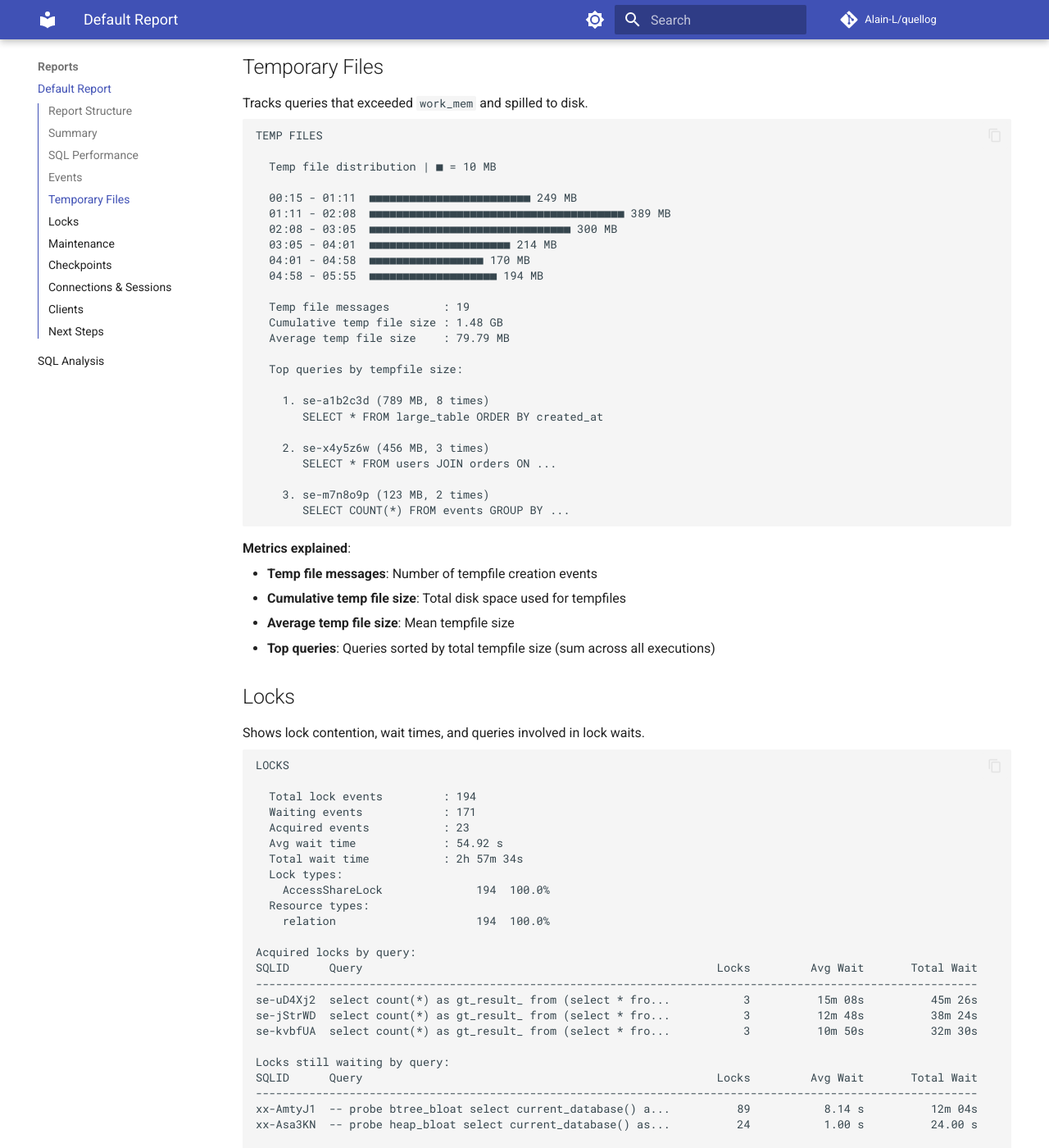
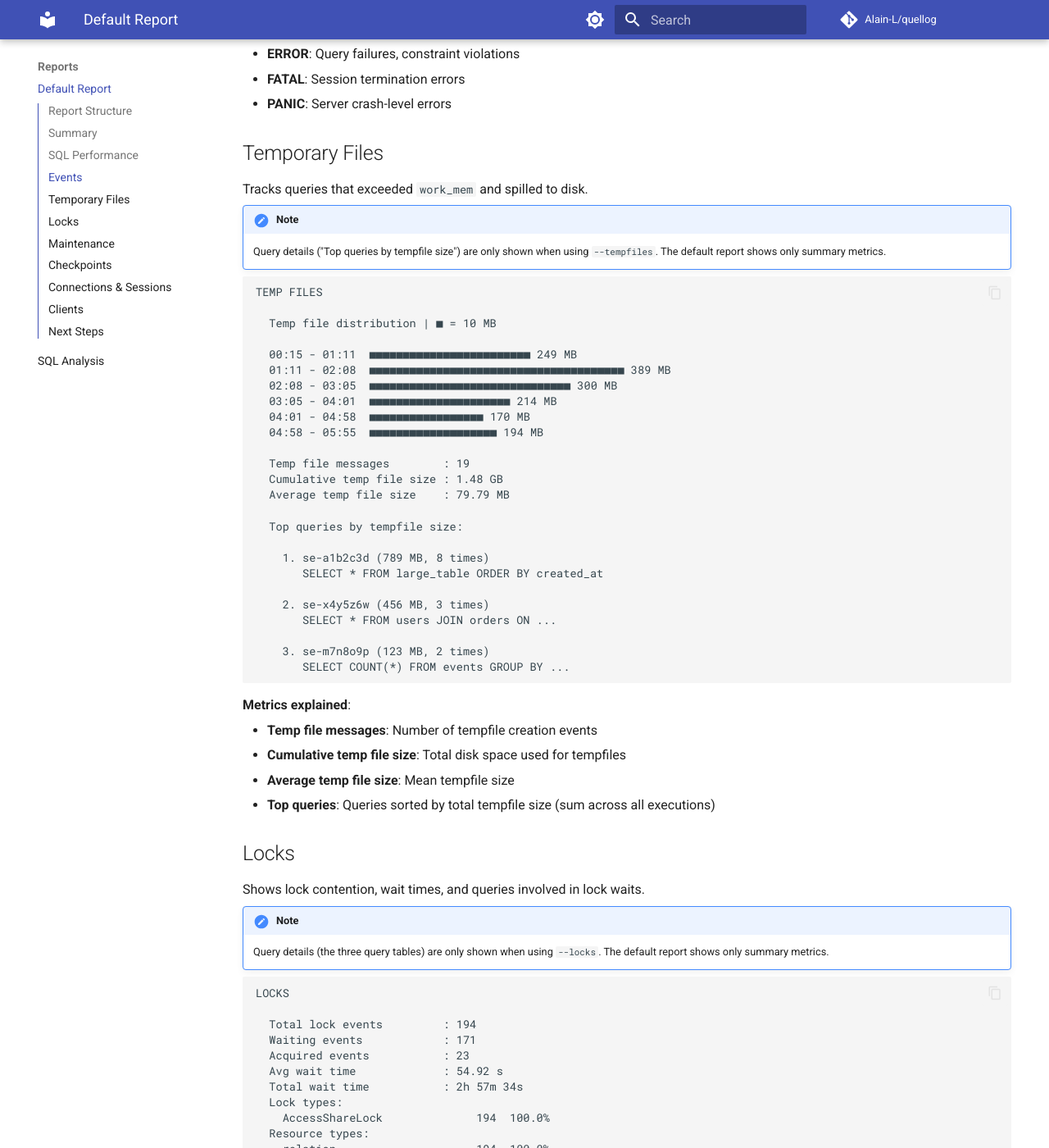
Before and after one commit to Alain-L/quellog, an MkDocs documentation site: the page built from docs/default-report.md, in a window 1280 px wide and 1400 px high, scrolled down 2528 px. Shown: the whole window at 82% size. Built offline with MkDocs 1.6.1 and Material for MkDocs 9.7.7, drawn with Linux system fonts in a browser that asks for light colours; comment, search, counter and statistics services are not loaded; some of the changed text lies outside the part shown.

Commit message:
docs: clarify when query details appear in default-report.md
Add notes to SQL Performance, Temporary Files, and Locks sections explaining that
detailed query tables are only shown when using specific flags:
- --sql-summary for query details in SQL Performance
- --tempfiles for "Top queries by tempfile size"
- --locks for the three lock query tables

The default report (without flags) shows only summary metrics, not query details.

````diff
--- a/docs/default-report.md
+++ b/docs/default-report.md
@@ -43,6 +43,9 @@ SUMMARY
 ## SQL Performance
 
 Shows query execution statistics and load distribution.
+
+!!! note
+    Query details (list of slowest queries, most time-consuming queries) are only shown when using `--sql-summary`. The default report shows only summary metrics.
 
 ```
 SQL PERFORMANCE
@@ -113,6 +116,9 @@ EVENTS
 
 Tracks queries that exceeded `work_mem` and spilled to disk.
 
+!!! note
+    Query details ("Top queries by tempfile size") are only shown when using `--tempfiles`. The default report shows only summary metrics.
+
 ```
 TEMP FILES
 
@@ -151,6 +157,9 @@ TEMP FILES
 ## Locks
 
 Shows lock contention, wait times, and queries involved in lock waits.
+
+!!! note
+    Query details (the three query tables) are only shown when using `--locks`. The default report shows only summary metrics.
 
 ```
 LOCKS
````
